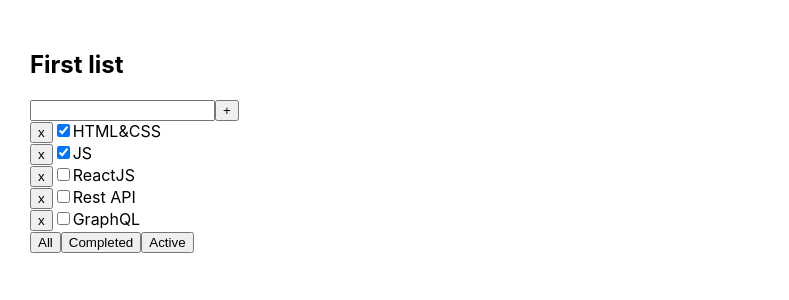
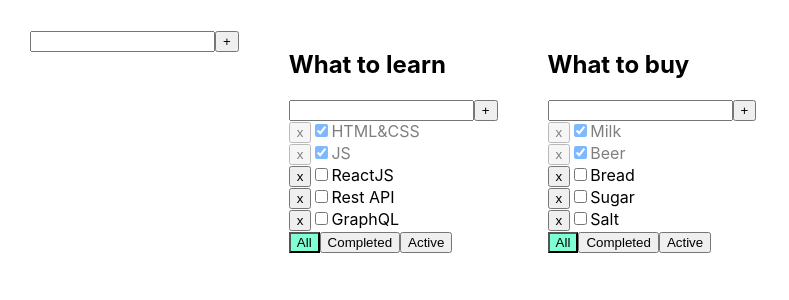
Before and after one commit to talismanchik/home-todolist, a React (Create React App) app: page / in a window 1280 px wide. Shown: the top 300 px of the page, without its empty margins (0-789 px from the left). Built offline with nearby package versions, Linux system fonts and the light colour scheme.

Commit message:
Add lesson 6

```diff
--- a/src/App.css
+++ b/src/App.module.css
@@ -12,14 +12,14 @@
   border: red 1px solid;
 }
 
-.error-message {
+.errorMessage {
   color: red;
 }
 
-.active-filter {
+.activeFilter {
   background-color: aquamarine;
 }
 
-.is-done {
+.isDone {
   opacity: 0.5;
 }
--- a/src/App.tsx
+++ b/src/App.tsx
@@ -1,51 +1,108 @@
 import React, {useState} from 'react';
-import './App.css';
+import s from './App.module.css';
 import {v1} from "uuid";
 import {TodoList} from "./Components/TodoList";
+import {AddItem} from "./Components/Title/AddItem";
 
-export type TasksType = {
+export type filterType = 'all' | 'completed' | 'active'
+
+type todoListType = {
+    id: string,
+    title: string,
+    filter: filterType
+}
+type tasksListType = {
+    [todoListId: string]: tasksType[]
+}
+
+export type tasksType = {
     id: string
     title: string
     isDone: boolean
 }
 
-export type filterType = 'all' | 'completed' | 'active'
+function App() {
 
+    const todolistId1 = v1();
+    const todolistId2 = v1();
 
-function App() {
-    let [tasks, setTasks] = useState([
+    const [todoLists, setTodoLists] = useState<todoListType[]>([
+        {id: todolistId1, title: 'What to learn', filter: 'all'},
+        {id: todolistId2, title: 'What to buy', filter: 'all'},
+    ])
+
+    const [tasks, setTasks] = useState<tasksListType>({
+        [todolistId1]: [
             {id: v1(), title: "HTML&CSS", isDone: true},
             {id: v1(), title: "JS", isDone: true},
             {id: v1(), title: "ReactJS", isDone: false},
             {id: v1(), title: "Rest API", isDone: false},
             {id: v1(), title: "GraphQL", isDone: false},
-    ]);
-    let [filter, setFilter] = useState('all')
-
-    const addedList = (val: string) => {
-        let newTask = {id: v1(), title: val, isDone: false}
-        setTasks([...tasks, newTask])
+        ],
+        [todolistId2]: [
+            {id: v1(), title: "Milk", isDone: true},
+            {id: v1(), title: "Beer", isDone: true},
+            {id: v1(), title: "Bread", isDone: false},
+            {id: v1(), title: "Sugar", isDone: false},
+            {id: v1(), title: "Salt", isDone: false},
+        ],
+    })
+    const addedList =(val: string)=>{
+        const newList:todoListType ={
+            id: v1(),
+            title: val,
+            filter: "all"
+        }
+        setTodoLists([newList, ...todoLists])
+        setTasks({
+            ...tasks,
+            [newList.id]:[]
+        })
     }
 
-    const removeTask = (id: string) => {
-        setTasks(tasks.filter(el => el.id !== id))
-    }
-    let filterTasks = tasks;
-    if (filter === 'completed') filterTasks = tasks.filter(el => el.isDone)
-    if (filter === 'active') filterTasks = tasks.filter(el => !el.isDone)
-
-    const filteredTasks = (value: filterType) => {
-        setFilter(value)
+    const addedTask = (todoListId: string, val: string) => {
+        const newTask: tasksType = {id: v1(), title: val, isDone: false}
+        setTasks({...tasks, [todoListId]:[...tasks[todoListId], newTask]})
     }
 
+    const removeTask = (todoListId: string, id: string) => {
+        setTasks({...tasks, [todoListId]: tasks[todoListId].filter(el=> el.id !== id)})
+    }
+
+    const filteredTasks = (todoListId: string, value: filterType) => {
+        setTodoLists(todoLists.map(el=> el.id === todoListId? {...el, filter: value}: el))
+    }
+
+    const changeStatus = (todoListId: string, taskID: string, newIsDone: boolean) => {
+setTasks({...tasks, [todoListId]: tasks[todoListId].map(el=>el.id === taskID? {...el, isDone:newIsDone}: el)})
+
+    }
+    let todolistMap = todoLists.map(el => {
+        let filterTasks = tasks[el.id];
+        if (el.filter === "completed") filterTasks = tasks[el.id].filter(el=> el.isDone)
+        if (el.filter === "active") filterTasks = tasks[el.id].filter(el=> !el.isDone)
+
+
+
+
         return (
-        <div className="App">
             <TodoList
-                title={"First list"}
+                todoListId={el.id}
+                title={el.title}
                 tasks={filterTasks}
                 removeTask={removeTask}
                 filteredTasks={filteredTasks}
-                addedList={addedList}/>
+                addedList={addedTask}
+                changeStatus={changeStatus}
+                filter={el.filter}
+            />
+        )
+    })
+
+    return (
+        <div className={s.App}>
+            <AddItem addedItem={addedList}/>
+            {todolistMap}
         </div>
     );
 }
--- a/src/Components/Button.tsx
+++ b/src/Components/Button.tsx
@@ -3,12 +3,13 @@
 type ButtonPropsType = {
     name: string
     callBack: () => void
+    className?: string
 }
 
-export const Button: React.FC<ButtonPropsType> = ({name, callBack}) => {
+export const Button: React.FC<ButtonPropsType> = ({className, name, callBack}) => {
     return (
         <span>
-            <button onClick={callBack}>{name}</button>
+            <button className={className} onClick={callBack}>{name}</button>
         </span>
     );
 };
--- a/src/Components/ListContent/ListContent.module.css
+++ b/src/Components/ListContent/ListContent.module.css
@@ -0,0 +1,6 @@
+.buttonActive{
+    background-color: aquamarine;
+}
+.isDone{
+    opacity: 0.5;
+}
--- a/src/Components/ListContent/ListContent.tsx
+++ b/src/Components/ListContent/ListContent.tsx
@@ -1,42 +1,54 @@
 import React from 'react';
-import {filterType, TasksType} from "../../App";
+import {filterType, tasksType} from "../../App";
 import {Button} from "../Button";
+import s from './ListContent.module.css'
+
 
 
 type ListContentPropsType = {
-    tasks: TasksType[]
-    removeTask: (id: string) => void
-    filteredTasks: (value: filterType) => void
+    todoListId: string
+    tasks: tasksType[]
+    removeTask: (todoListId: string, id: string) => void
+    filteredTasks: (todoListId: string, value: filterType) => void
+    changeStatus: (todoListId: string, taskID: string, newIsDone: boolean) => void
+    filter: filterType
 }
 
-export const ListContent: React.FC<ListContentPropsType> = ({tasks, removeTask, filteredTasks}) => {
+export const ListContent: React.FC<ListContentPropsType> = ({todoListId, filter, changeStatus, tasks, removeTask, filteredTasks}) => {
+
+    const onchangeHandler = (taskID: string, eventValue: boolean) => {changeStatus(todoListId, taskID, eventValue)}
 
     let mappedTasks = tasks.map((el) => {
         return (
-            <div key={el.id}>
+            <div key={el.id} className={el.isDone? s.isDone: ''}>
                 <Button
                     name={'x'}
-                    callBack={() => removeTask(el.id)}/>
-                <input type={"checkbox"} checked={el.isDone}/>
+                    callBack={() => removeTask(todoListId, el.id)}/>
+                <input type={"checkbox"}
+                       onChange={(event) => onchangeHandler(el.id, event.currentTarget.checked)}
+                       checked={el.isDone}/>
                 <span>{el.title}</span>
             </div>
         )
     });
     return (
         <div>
-            <div>
+            <div >
                 {mappedTasks}
             </div>
             <div>
                 <Button
+                    className={filter === 'all' ?s.buttonActive : ''}
                     name={"All"}
-                    callBack={() => filteredTasks('all')}/>
+                    callBack={() => filteredTasks(todoListId, 'all')}/>
                 <Button
+                    className={filter === 'completed' ?s.buttonActive : ''}
                     name={"Completed"}
-                    callBack={() => filteredTasks('completed')}/>
+                    callBack={() => filteredTasks(todoListId, 'completed')}/>
                 <Button
+                    className={filter === 'active' ?s.buttonActive : ''}
                     name={"Active"}
-                    callBack={() => filteredTasks('active')}/>
+                    callBack={() => filteredTasks(todoListId, 'active')}/>
             </div>
         </div>
     );
--- /dev/null
+++ b/src/Components/Title/AddItem.tsx
@@ -0,0 +1,42 @@
+import React, {ChangeEvent, useState} from 'react';
+import s from './../../App.module.css';
+import {Button} from "../Button";
+
+type TitlePropsType = {
+    addedItem: ( val: string) => void
+}
+
+export const AddItem: React.FC<TitlePropsType> = ({addedItem}) => {
+    let [inputText, setInputText] = useState('')
+    let [error, setError] = useState('')
+
+    const onchangeInputHandler = (event: ChangeEvent<HTMLInputElement>) => {
+        setInputText(event.currentTarget.value)
+        setError('')
+    }
+    const callBackButtonForInput = () => {
+        if (inputText.trim() !== '') {
+            addedItem( inputText.trim())
+        } else {
+            setError("Введите текст")
+        }
+        setInputText('')
+    }
+
+    return (
+        <div>
+            <div>
+                <input
+                    value={inputText}
+                    onChange={onchangeInputHandler}
+                    className={error ? s.error : ''}
+                />
+
+                <Button
+                    name={'+'}
+                    callBack={callBackButtonForInput}/>
+            </div>
+            {error && <div className={s.errorMessage}>{error}</div>}
+        </div>
+    );
+};
--- a/src/Components/Title/Title.tsx
+++ /dev/null
@@ -1,33 +0,0 @@
-import React, {useState} from 'react';
-import {Input} from "../Input";
-import {Button} from "../Button";
-
-type TitlePropsType = {
-    title: string
-    addedList: (val: string) => void
-}
-
-export const Title: React.FC<TitlePropsType> = ({title, addedList}) => {
-    let [inputText, setInputText] = useState('')
-
-    const callBackButtonForInput = () => {
-        addedList(inputText)
-        setInputText('')
-    }
-
-    return (
-        <div>
-            <div>
-                <h2>{title}</h2>
-            </div>
-            <div>
-                <Input
-                    inputText={inputText}
-                    setInputText={setInputText}/>
-                <Button
-                    name={'+'}
-                    callBack={callBackButtonForInput}/>
-            </div>
-        </div>
-    );
-};
--- a/src/Components/TodoList.tsx
+++ b/src/Components/TodoList.tsx
@@ -1,33 +1,47 @@
 import React from 'react';
-import {Title} from "./Title/Title";
+import {AddItem} from "./Title/AddItem";
 import {ListContent} from "./ListContent/ListContent";
-import {filterType, TasksType} from "../App";
+import {filterType, tasksType} from "../App";
 
 type TodoListPropsType = {
+    todoListId: string
+    filter: filterType
     title: string
-    tasks: TasksType[]
-    removeTask: (id: string) => void
-    filteredTasks: (value: filterType) => void
-    addedList: (val: string) => void
+    tasks: tasksType[]
+    removeTask: (todoListId: string, id: string) => void
+    filteredTasks: (todoListId: string, value: filterType) => void
+    addedList: (todoListId: string, val: string) => void
+    changeStatus: (todoListId: string, taskID: string, newIsDone: boolean)=>void
 }
 
 export const TodoList: React.FC<TodoListPropsType> = (
     {
+        todoListId,
+        filter,
         title,
         tasks,
         removeTask,
         filteredTasks,
+        changeStatus,
         addedList
     }) => {
+
+    const addListHandler =( val: string)=>{
+        addedList(todoListId, val)
+    }
+
     return   (
         <div>
-            <Title
-                title={title}
-                addedList={addedList}/>
+            <h2>{title}</h2>
+            <AddItem
+                addedItem={addListHandler}/>
             <ListContent
+                todoListId={todoListId}
+                filter={filter}
                 tasks={tasks}
                 removeTask={removeTask}
-                filteredTasks={filteredTasks}/>
+                filteredTasks={filteredTasks}
+                changeStatus={changeStatus}/>
         </div>
     );
 };
```
Also changed, not shown: package.json (+29 -1 lines), 1 other file (tests, documents, lock files or other folders). Lines whose indentation alone changed are shown as unchanged.
